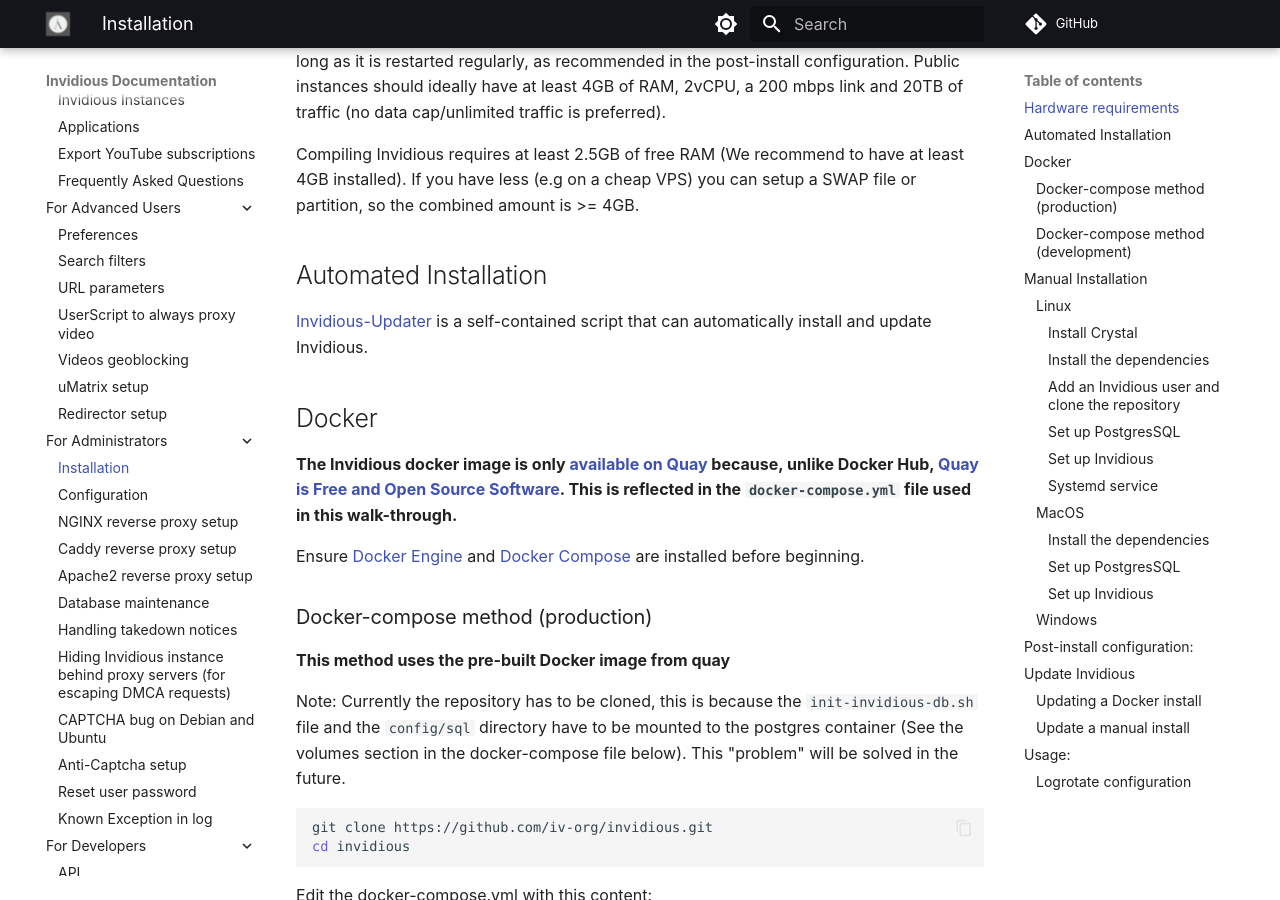
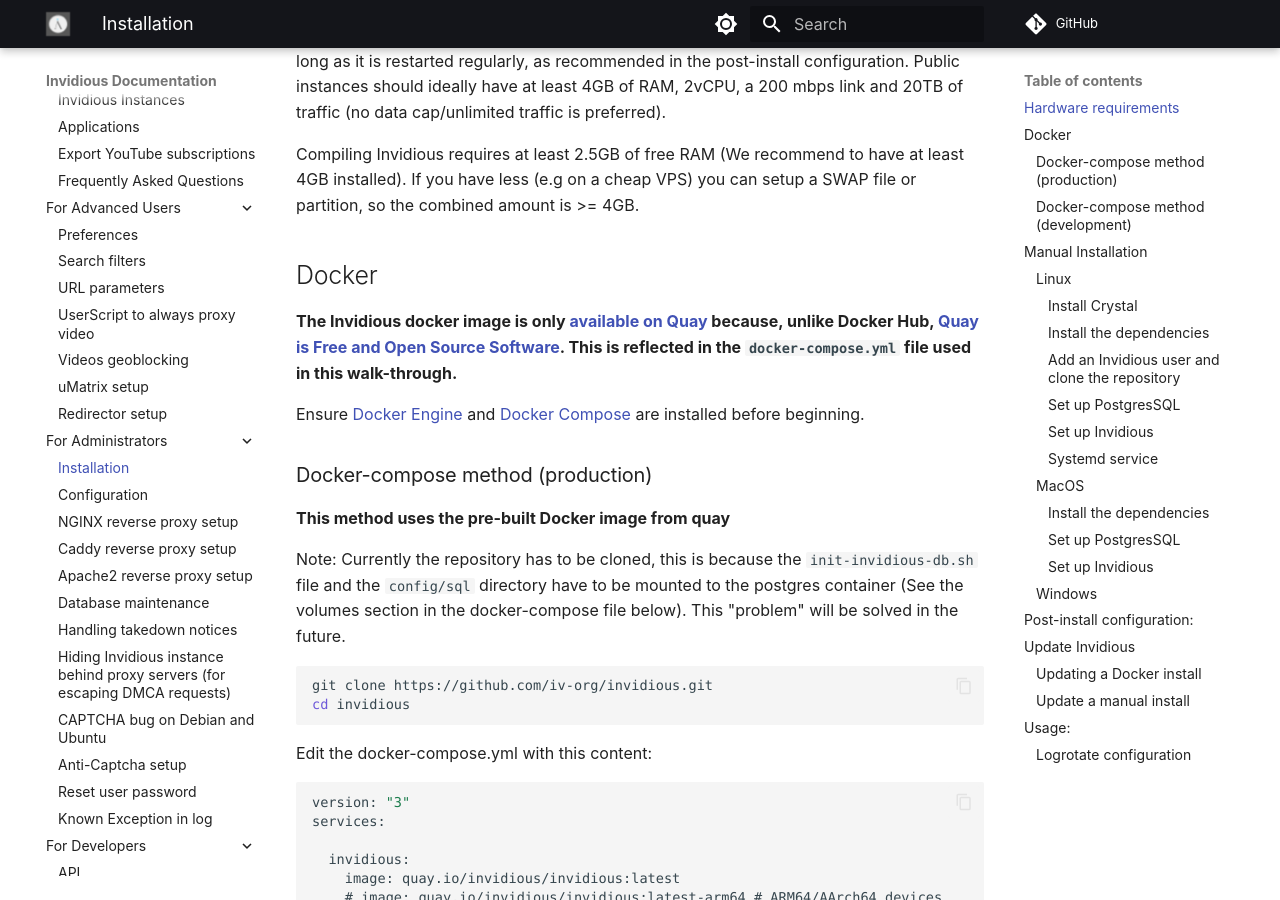
Before and after one commit to iv-org/documentation, an MkDocs documentation site: the page built from docs/installation.md, in a window 1280 px wide and 900 px high, scrolled down 417 px. Built offline with MkDocs 1.6.1 and Material for MkDocs 9.7.7, drawn with Linux system fonts in a browser that asks for light colours; comment, search, counter and statistics services are not loaded.

Commit message:
Remove automated docker install
It's causing too many issues and wasting our time.

https://github.com/iv-org/invidious/issues/3985

And more issues if you search in the issues tracker

```diff
--- a/docs/installation.md
+++ b/docs/installation.md
@@ -11,12 +11,6 @@
 
 Compiling Invidious requires at least 2.5GB of free RAM (We recommend to have at least 4GB installed).
 If you have less (e.g on a cheap VPS) you can setup a SWAP file or partition, so the combined amount is >= 4GB.
-
-
-## Automated Installation
-
-[Invidious-Updater](https://github.com/tmiland/Invidious-Updater) is a self-contained script that can automatically install and update Invidious.
-
 
 ## Docker
 
```
